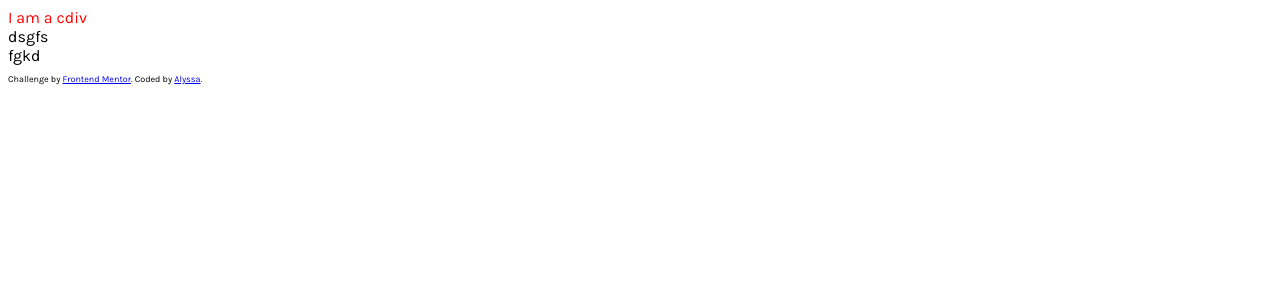
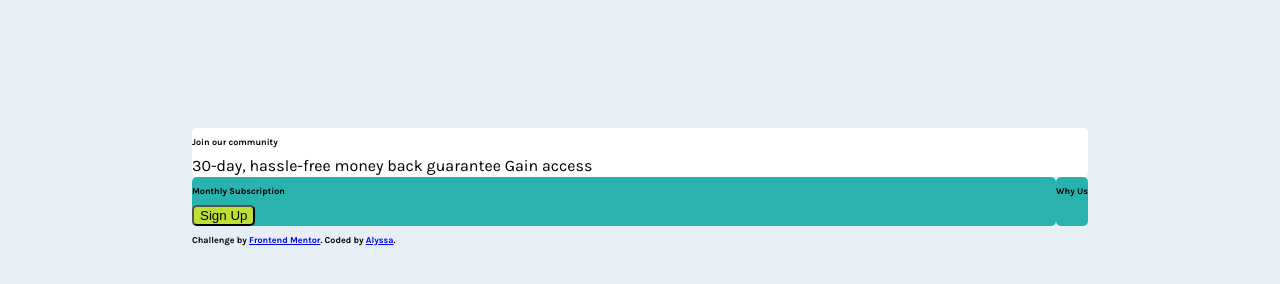
Before and after one commit to alyhoop/single-grid-component, a plain HTML site: page index.html in a window 1280 px wide. Drawn offline with Linux system fonts and the light colour scheme.

Commit message:
Updates Div Structure

```diff
--- a/index.css
+++ b/index.css
@@ -12,20 +12,77 @@
 */
 
 @media only screen and (max-width: 1440px) {
+
+  button {
+    background-color: hsl(71, 73%, 54%);
+    border-radius: 5px;
+  }
+
   body {
     font-family: 'Karla', sans-serif;
     font-size: 16px;
+    background-color: hsl(204, 43%, 93%);
+    margin: 0;
+    padding: 10% 15%;
   }
 
   p {
     font-size: 9px;
+    font-weight: 700;
   }
 
-  .class {
-    color: red;
+  .grid-container {
+    display: grid;
+    grid-template-columns: 1fr;
+    grid-template-rows: 1fr 1fr;
+    gap: 0px 0px;
+    grid-template-areas:
+      "top top . ."
+      "bottom-1 bottom-2 . ."
+      ". . . .";
+  }
+
+  .top {
+    background-color: white;
+    grid-area: top;
+    border-radius: 5px;
+  }
+
+  .bottom-1 {
+    background-color: hsl(179, 62%, 43%);
+    grid-area: bottom-1;
+    border-radius: 5px;
+  }
+
+  .bottom-2 {
+    background-color: hsl(179, 62%, 43%);
+    grid-area: bottom-2;
+    border-radius: 5px;
   }
 }
 
 @media only screen and (max-width: 375px) {
 
+  .grid-container {
+    display: grid;
+    grid-template-columns: 1fr;
+    grid-template-rows: 1fr 1fr 1fr;
+    gap: 0px 0px;
+    grid-template-areas:
+      "top . . ."
+      "bottom-1 . . ."
+      "bottom-2 . . .";
+  }
+
+  .top {
+    grid-area: top;
+  }
+
+  .bottom-1 {
+    grid-area: bottom-1;
+  }
+
+  .bottom-2 {
+    grid-area: bottom-2;
+  }
 }
--- a/index.html
+++ b/index.html
@@ -10,14 +10,29 @@
   <title>Frontend Mentor | Single Price Grid Component</title>
 </head>
 <body>
-  <div class="class">
-    I am a cdiv
-  </div>
-  <div>
-    dsgfs
-  </div>
-  <div>
-    fgkd
+  <div class="grid-container">
+    <div class="top">
+      <p>
+        Join our community
+      </p>
+      <span>
+        30-day, hassle-free money back guarantee
+      </span>
+      <span>
+        Gain access
+      </span>
+    </div>
+    <div class="bottom-1">
+      <p>
+        Monthly Subscription
+      </p>
+      <button>Sign Up</button>
+    </div>
+    <div class="bottom-2">
+      <p>
+        Why Us
+      </p>
+    </div>
   </div>
   <footer>
     <p class="attribution">
```
